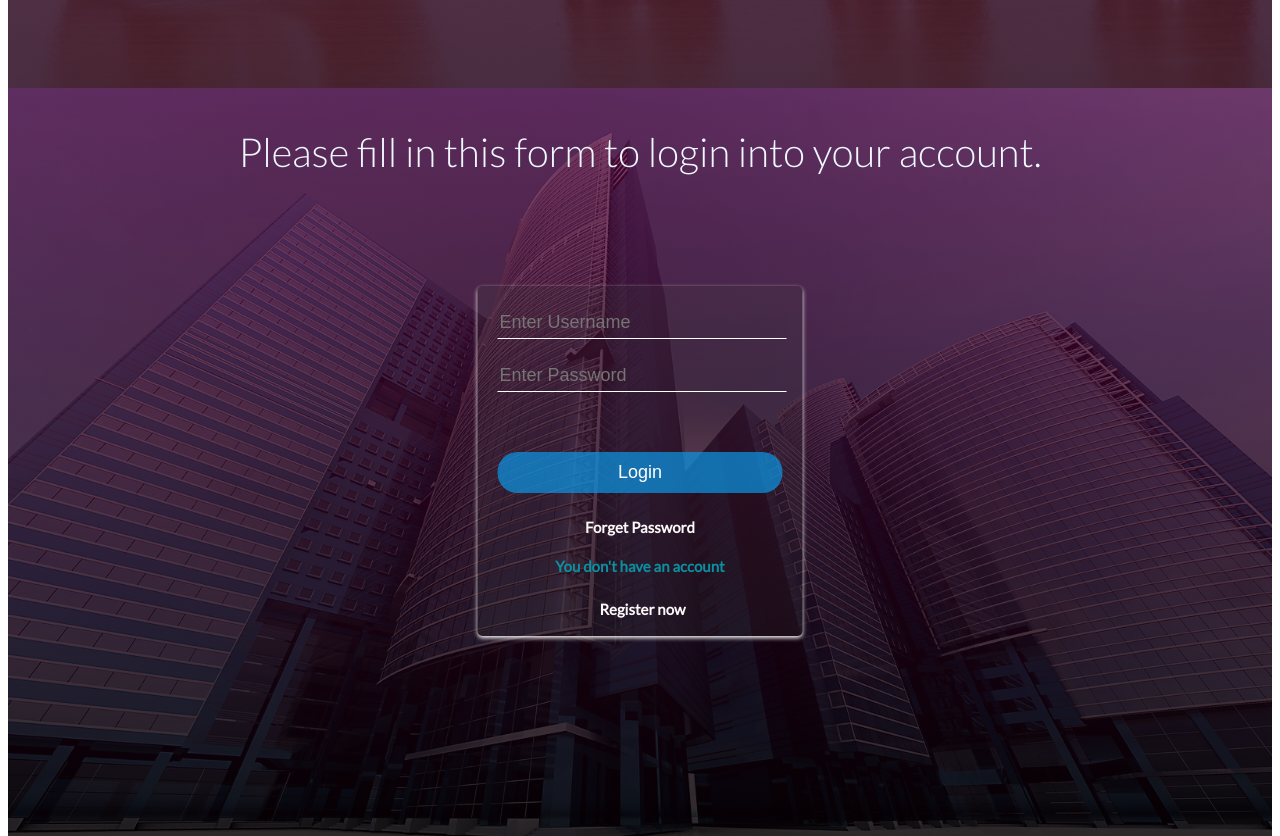
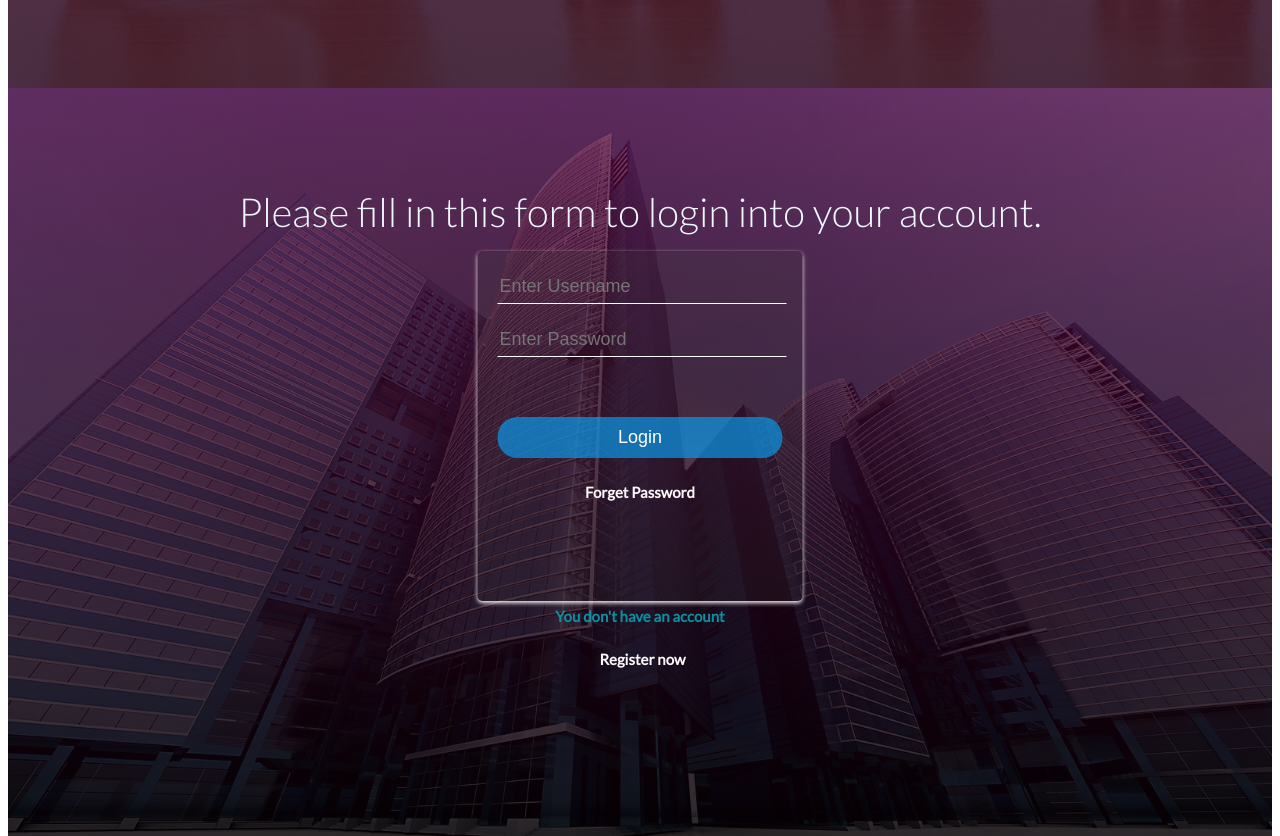
Before and after one commit to peterito/BankaApp, a plain HTML site: page frontend/index.html in a window 1280 px wide. Shown: the part 720-1556 px from the top of the page. Drawn offline with Linux system fonts and the light colour scheme.

Commit message:
ui-login modified

```diff
--- a/frontend/css/style.css
+++ b/frontend/css/style.css
@@ -67,7 +67,7 @@ input[type=submit]:active{
     height: 350px;
     background: rgba(59, 61, 61, 0.192);
     color: rgba(255, 255, 255, 0);
-    margin-top: 285px;
+    margin-top: 15%;
     transform: translate(-50%, -50%);
     box-sizing: border-box;
     border-radius: 5px;
@@ -76,6 +76,7 @@ input[type=submit]:active{
     padding: 20px;
 }
 #login p{
+    margin-top: 100px;
     text-align: center;
     font-size: 40px;
     color: aliceblue;
```
